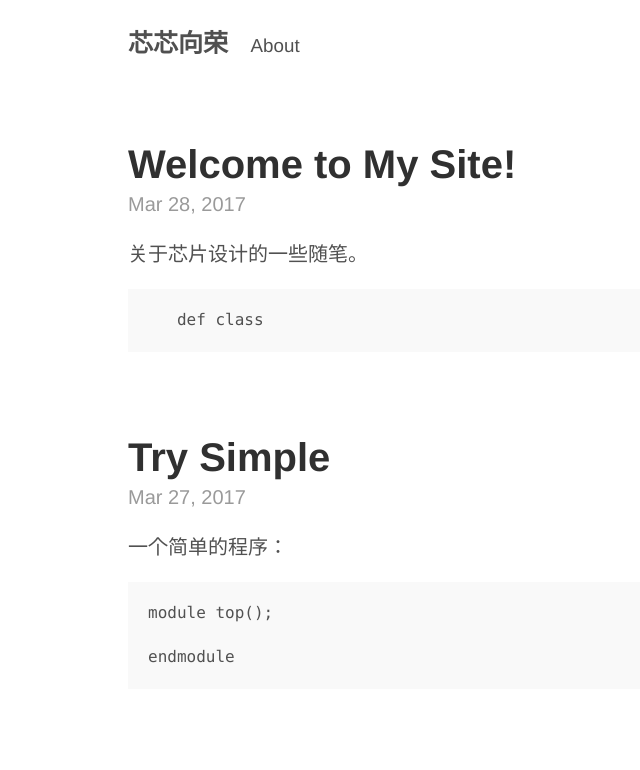
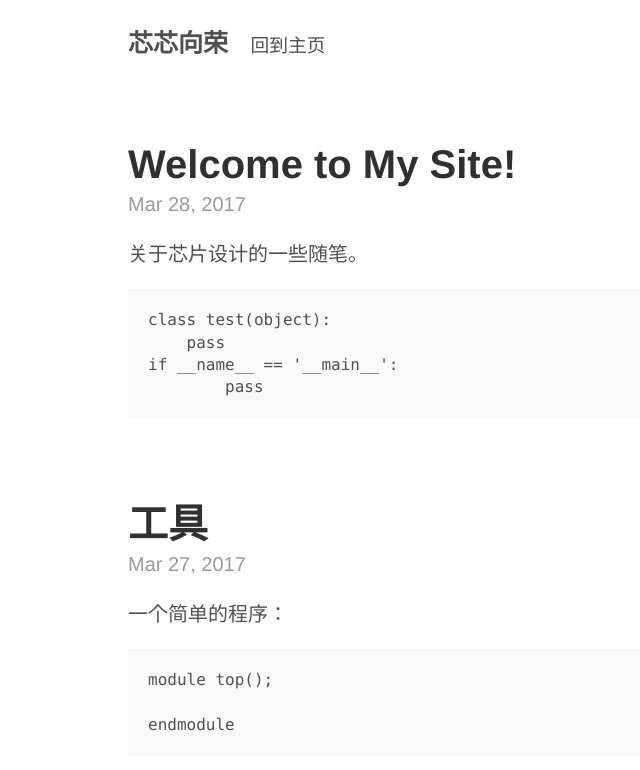
Before and after one commit to wkongzhu/wkongzhu.github.io, a Jekyll site: the page built from index.html, in a window 1280 px wide. Shown: the top 770 px of the page, without its empty margins (132-772 px from the left). Built offline with Jekyll 4.4.1, drawn with Linux system fonts in a browser that asks for light colours.

Commit message:
try language-python

```diff
--- /dev/null
+++ b/Gemfile
@@ -0,0 +1,5 @@
+source "https://rubygems.org"
+
+gem "jekyll", "~> 3.1"
+gem "jekyll-sitemap"
+gem "pygments.rb"
--- a/_layouts/default.html
+++ b/_layouts/default.html
@@ -12,7 +12,7 @@
    <h3 class="masthead-title">
      <a href="{{ site.path }}">{{ site.title }}</a>
      <small>
-       &nbsp;&nbsp;&nbsp;<a href="https://wkongzhu.github.io">About</a>
+       &nbsp;&nbsp;&nbsp;<a href="https://wkongzhu.github.io">回到主页</a>
      </small>
    </h3>
 </header>
--- a/_posts/2017-03-27-try.md
+++ b/_posts/2017-03-27-try.md
@@ -1,6 +1,6 @@
 ---
 layout: post
-title: "Try Simple"
+title: "工具"
 ---
 一个简单的程序：
 ~~~ verilog
@@ -8,3 +8,4 @@ module top();
 
 endmodule
 ~~~
+{: .language-verilog}
--- a/_posts/2017-03-28-welcome.md
+++ b/_posts/2017-03-28-welcome.md
@@ -4,6 +4,10 @@ title: "Welcome to My Site!"
 ---
 
   关于芯片设计的一些随笔。
-~~~ python
-   def class
 ~~~
+class test(object):
+    pass
+if __name__ == '__main__':
+	pass
+~~~
+{: .language-python}
```
